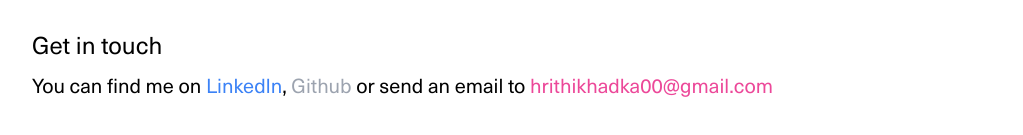
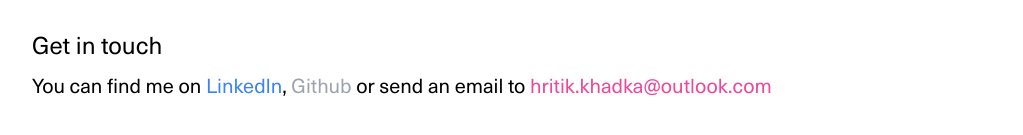
Before and after one commit to hrithikhadka/react-portfolio, a React (Vite) app: page / in a window 1280 px wide. Shown: the part 2097-2232 px from the top of the page, without its empty margins (128-1151 px from the left). Built offline with nearby package versions, Linux system fonts and the light colour scheme; a web font is replaced by a local one.

Commit message:
update contact details

```diff
--- a/src/components/Contact.jsx
+++ b/src/components/Contact.jsx
@@ -27,7 +27,7 @@
           </a>
         </span>{" "}
         or send an email to {""}
-        <span className="text-pink-500">hrithikhadka00@gmail.com</span>
+        <span className="text-pink-500">hritik.khadka@outlook.com</span>
       </p>
     </div>
   );
```
